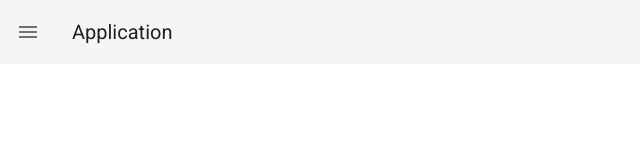
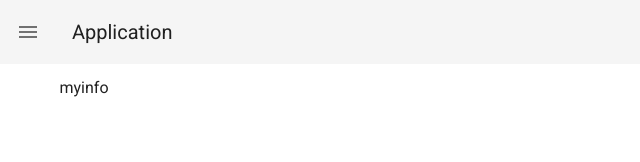
Before and after one commit to emmet-lv99/study-login, a Vue app: page /myinfo in a window 1280 px wide. Shown: the top 162 px of the page, without its empty margins (0-640 px from the left). Built offline with nearby package versions, Linux system fonts and the light colour scheme.

Commit message:
add myinfo tab

```diff
--- a/src/App.vue
+++ b/src/App.vue
@@ -25,6 +25,7 @@
             :key="item.title"
             link
             router :to="{name: item.title}"
+            exact
         >
           <v-list-item-icon>
             <v-icon>{{ item.icon }}</v-icon>
@@ -57,7 +58,7 @@ export default {
     items: [
       { title: 'Home', icon: 'mdi-view-dashboard'},
       { title: 'Login', icon: 'mdi-image'},
-      { title: 'MyInfo', icon: 'mdi-help-box'},
+      { title: 'Myinfo', icon: 'mdi-help-box'},
     ],
     right: null,
   }),
--- a/src/router/index.js
+++ b/src/router/index.js
@@ -2,6 +2,7 @@ import Vue from 'vue'
 import VueRouter from 'vue-router'
 import Home from '../views/Home.vue'
 import Login from '../views/Login.vue'
+import Myinfo from '../views/Myinfo.vue'
 
 Vue.use(VueRouter)
 
@@ -16,6 +17,11 @@ const routes = [
     name: 'Login',
     component: Login
   },
+  {
+    path: '/myinfo',
+    name: 'Myinfo',
+    component: Myinfo
+  },
 ]
 
 const router = new VueRouter({
--- /dev/null
+++ b/src/views/Myinfo.vue
@@ -0,0 +1,15 @@
+<template>
+  <v-container>
+    myinfo
+  </v-container>
+</template>
+
+<script>
+export default {
+  name: "Myinfo"
+}
+</script>
+
+<style scoped>
+
+</style>
```
